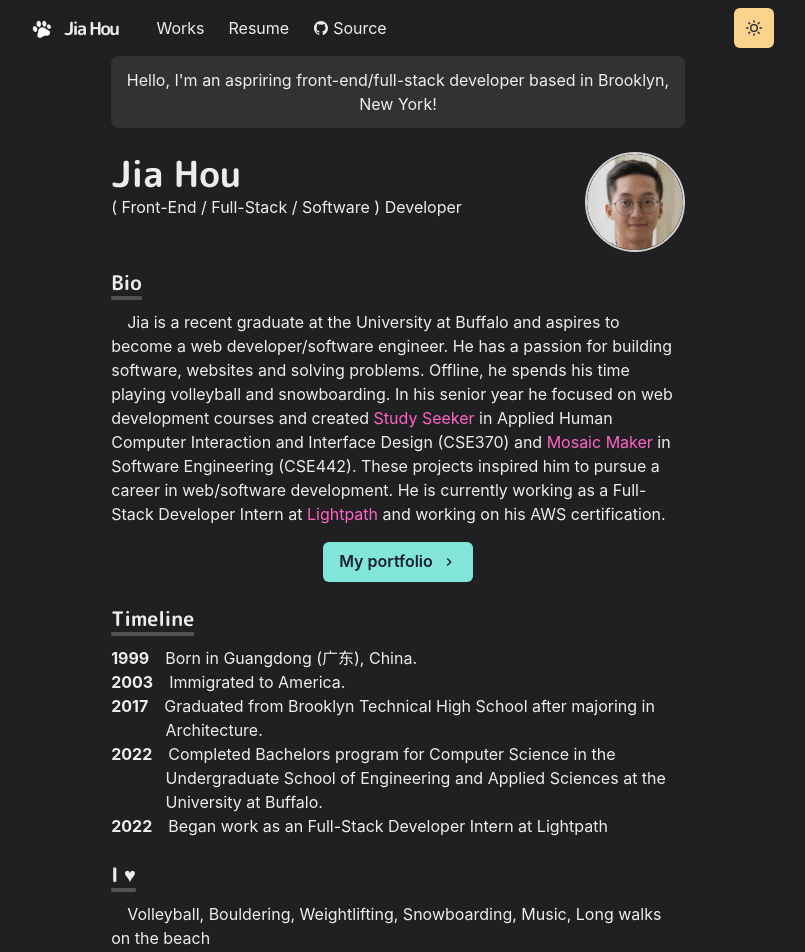
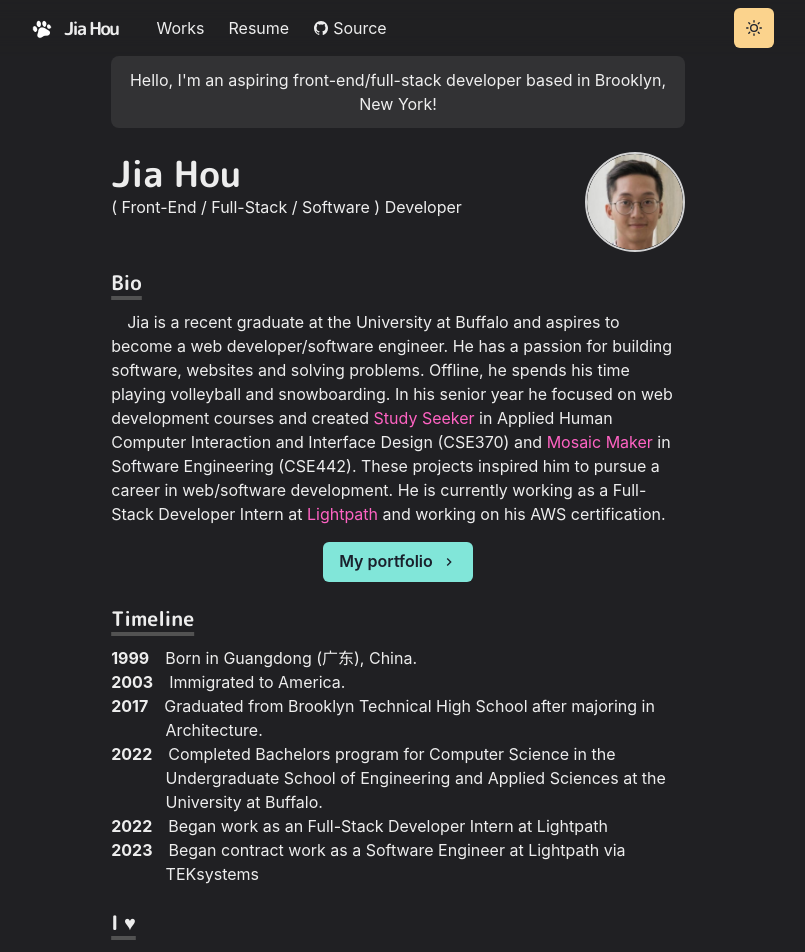
Before and after one commit to jaykaicheng/jaykaicheng-homepage, a Next.js app: page / in a window 1280 px wide. Shown: the top 952 px of the page, without its empty margins (242-1047 px from the left). Built offline with nearby package versions, Linux system fonts and the light colour scheme.

Commit message:
fix typo and added biosection for new job

```diff
--- a/pages/index.js
+++ b/pages/index.js
@@ -37,7 +37,7 @@ const Home = () => {
           mb={6}
           align="center"
         >
-      Hello, I&apos;m an aspriring front-end/full-stack developer based in Brooklyn, New York!
+      Hello, I&apos;m an aspiring front-end/full-stack developer based in Brooklyn, New York!
         </Box>
 
         <Box display={{md:'flex'}}>
@@ -131,6 +131,10 @@ const Home = () => {
             <BioYear>2022</BioYear>
             Began work as an Full-Stack Developer Intern at Lightpath
           </BioSection>
+          <BioSection>
+            <BioYear>2023</BioYear>
+            Began contract work as a Software Engineer at Lightpath via TEKsystems
+          </BioSection>
         </Section>
 
         <Section delay={0.3}>
```
